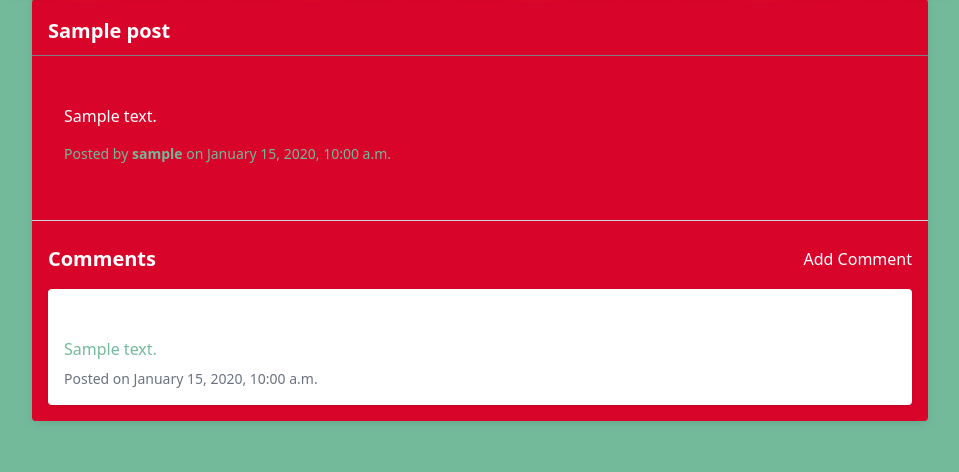
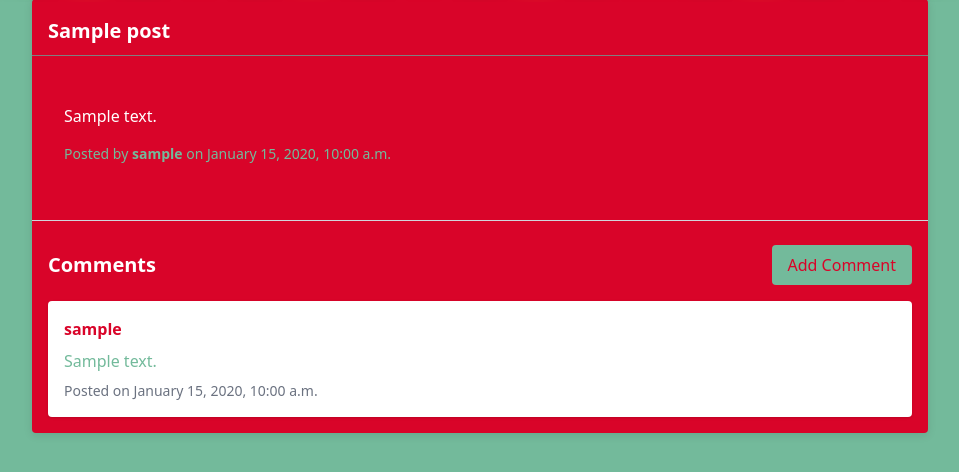
Before and after one commit to carru93/GiftFinder, a Django app: page /forum/1 in a window 1280 px wide. Shown: the part 132-604 px from the top of the page, without its empty margins (160-1119 px from the left). Run offline with Django 5.2, Linux system fonts and the light colour scheme; tables that the repository leaves empty hold one stand-in row (values such as "Sample post"); style sheets or scripts are compiled from the project's sources; some libraries are stand-ins or nearby versions.

Commit message:
fix: forum ui

```diff
--- a/forum/templates/forum/post_detail.html
+++ b/forum/templates/forum/post_detail.html
@@ -15,15 +15,15 @@
             <!-- Comments Header -->
             <div class="flex justify-between items-center mb-4 px-4">
                 <h2 class="text-xl font-semibold">Comments</h2>
-                <a href="{% url 'forum:add_comment' post.id %}" class="btn btn-primary">Add Comment</a>
+                <a href="{% url 'forum:add_comment' post.id %}" class="ng-btn">Add Comment</a>
             </div>
             <!-- Comments List -->
             {% if comments %}
                 <div class="space-y-4 px-4 mb-4">
                     {% for comment in comments %}
-                        <div class="bg-white rounded shadow p-4">
+                        <div class="bg-white text-primary rounded shadow p-4">
                             <p class="mb-2">
-                                <strong>{{ comment.author.username }}</strong> said:
+                                <strong>{{ comment.author.username }}</strong>
                             </p>
                             <p class="mb-2 text-background whitespace-pre-line">{{ comment.content }}</p>
                             <p class="text-sm text-gray-500">Posted on {{ comment.created_at|date:"F j, Y, g:i a" }}</p>
@@ -31,7 +31,7 @@
                     {% endfor %}
                 </div>
             {% else %}
-                <p class="text-background">No comments yet. Be the first to comment!</p>
+                <p class="text-background px-4 mb-4">No comments yet. Be the first to comment!</p>
             {% endif %}
         </div>
     </div>
```
